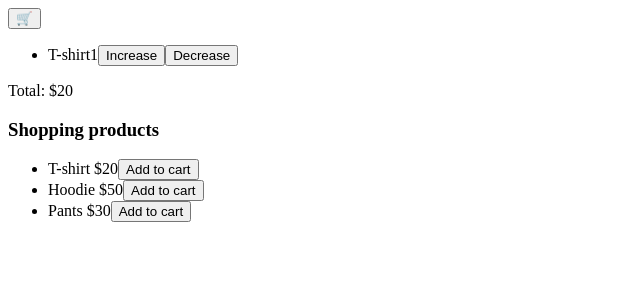
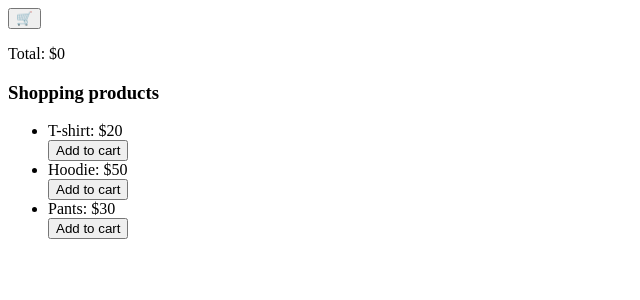
Before and after one commit to kraljic9/react-shoppingCart, a React (Vite) app in the folder shopping-cart/: page / in a window 1280 px wide. Shown: the top 300 px of the page, without its empty margins (0-640 px from the left). Built offline with nearby package versions, Linux system fonts and the light colour scheme.

Commit message:
Added classes and new containers

```diff
--- a/shopping-cart/src/ShoppingCart.jsx
+++ b/shopping-cart/src/ShoppingCart.jsx
@@ -19,7 +19,13 @@ function ShoppingCart() {
     { id: 3, text: "Pants", price: 30 },
   ];
 
-  const [cart, setCart] = useState([{ text: "T-shirt", id: 1, quantity: 1 }]);
+  const [cart, setCart] = useState([]);
+
+  const [display, setDisplay] = useState("");
+
+  function toggleCart() {
+    setDisplay(display === "none" ? "flex" : "none");
+  }
 
   function addToCart(id, text) {
     setCart((prev) => {
@@ -67,38 +73,60 @@ function ShoppingCart() {
 
   return (
     <>
-      <button className="shopping-cart-button">🛒</button>
+      <button className="shopping-cart-button" onClick={toggleCart}>
+        🛒
+      </button>
 
-      <ul>
+      <div className="cart-list-wrapper" style={{ display: display }}>
+        <ul className="cart-list">
           {cart.map((item) => (
-          <li key={item.id}>
+            <li key={item.id} className="cart-list-item">
+              <div className="cart-item-txt">
                 <span>{item.text}</span>
                 <span className="item-quantity">{item.quantity}</span>
-            <button className="increase" onClick={() => increase(item.id)}>
+              </div>
+
+              <div className="cart-item-btn">
+                <button
+                  className="increase-btn"
+                  onClick={() => increase(item.id)}
+                >
                   Increase
                 </button>
-            <button className="decrease" onClick={() => decrease(item.id)}>
+                <button
+                  className="decrease-btn"
+                  onClick={() => decrease(item.id)}
+                >
                   Decrease
                 </button>
+              </div>
             </li>
           ))}
         </ul>
+        <p className="total-price">Total: ${totalPrice}</p>
+      </div>
 
-      <p>Total: ${totalPrice}</p>
-      <h3>Shopping products</h3>
-      <ul>
+      <h3 className="shopping-title">Shopping products</h3>
+      <div className="products-list-wrapper">
+        <ul className="products-list">
           {products.map((item) => {
             return (
-            <li key={item.id}>
-              <span>{item.text}</span>
+              <li key={item.id} className="products-list-item">
+                <div className="products-txt">
+                  <span>{item.text}:</span>
                   <span> ${item.price}</span>
-              <button onClick={() => addToCart(item.id, item.text)}>
+                </div>
+                <button
+                  className="addToCart-btn"
+                  onClick={() => addToCart(item.id, item.text)}
+                >
                   Add to cart
                 </button>
               </li>
             );
           })}
         </ul>
+      </div>
     </>
   );
 }
```
Lines whose indentation alone changed are shown as unchanged.
